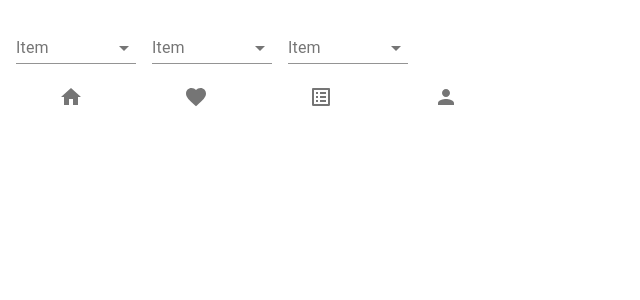
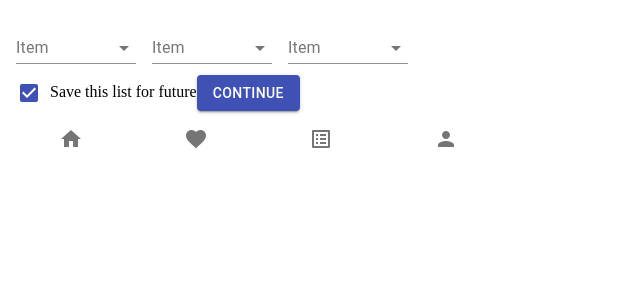
Before and after one commit to AndreiSukharev/shopaids, a React (Create React App) app in the folder client/: page /home in a window 1280 px wide. Shown: the top 300 px of the page, without its empty margins (0-640 px from the left). Built offline with nearby package versions, Linux system fonts and the light colour scheme.

Commit message:
adde buttons to home

```diff
--- a/client/src/pages/home.js
+++ b/client/src/pages/home.js
@@ -5,6 +5,8 @@ import FormHelperText from '@material-ui/core/FormHelperText';
 import FormControl from '@material-ui/core/FormControl';
 import Select from '@material-ui/core/Select';
 import NativeSelect from '@material-ui/core/NativeSelect';
+import Button from '@material-ui/core/Button';
+import Checkbox from '@material-ui/core/Checkbox';
 
 const useStyles = makeStyles((theme) => ({
   formControl: {
@@ -87,6 +89,17 @@ export default function NativeSelects() {
         </Select>
       </FormControl>
 
+      <div>
+        <Checkbox
+          defaultChecked
+          color="primary"
+          inputProps={{ 'aria-label': 'secondary checkbox' }}
+        />
+        Save this list for future
+        <Button variant="contained" color="primary">
+          Continue
+        </Button>
+      </div>
     </div>
   );
 }
```
